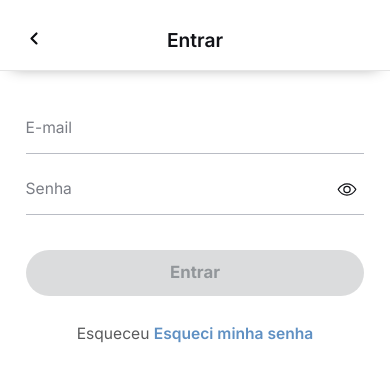
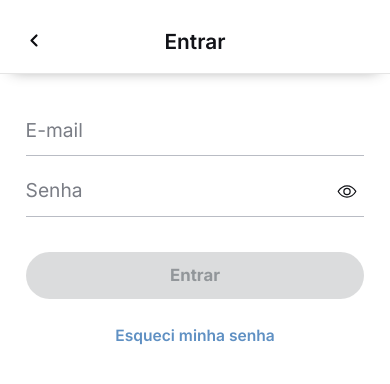
Before and after one commit to alexprogran/igreja-carvalho-de-justica, a Next.js app: page /entra in a window 390 px wide. Shown: the top 384 px of the page. Built offline with nearby package versions, Linux system fonts and the light colour scheme.

Commit message:
Ajustes no Entra/

```diff
--- a/components/form/Form.module.css
+++ b/components/form/Form.module.css
@@ -39,7 +39,9 @@
   transform: translateY(-50%);
   transform-origin: left top;
   color: #7a7d85;
-  font-size: clamp(0.97rem, 4vw, 1.05rem);
+  /* font-size: clamp(0.97rem, 4vw, 1.05rem); */
+    font-size: clamp(1.2rem, 4vw, 1.22rem);
+
   line-height: 1;
   pointer-events: none;
   transition: transform 0.18s ease, color 0.18s ease, font-size 0.18s ease;
--- a/components/layout/Retroced.module.css
+++ b/components/layout/Retroced.module.css
@@ -34,7 +34,7 @@
 .title {
   margin: 0;
   text-align: center;
-  font-size: clamp(1.2rem, 4vw, 2rem);
+  font-size: clamp(1.3rem, 4vw, 2rem);
   font-weight: 550;
   color: #111217;
 }
--- a/components/page/Cadastro/Cadastro.module.css
+++ b/components/page/Cadastro/Cadastro.module.css
@@ -13,7 +13,9 @@
   background: #fff !important;
   display: flex;
   flex-direction: column;
-  padding: 1.6rem;
+  /* padding: 1.6rem; */
+  padding: 1.6rem 1.5rem 3.5rem;
+
 }
 
 .legalSectionWrap {
--- a/components/page/Entra/Entra.jsx
+++ b/components/page/Entra/Entra.jsx
@@ -65,7 +65,7 @@ export default function Entra({ onSubmitLogin }) {
         {errorMessage ? <p className={styles.errorText}>{errorMessage}</p> : null}
 
         <p className={styles.accountText}>
-          Esqueceu{" "}
+          {/* Esqueceu{" "} */}
           <Link href="/login" className={styles.accountLink}>
             Esqueci minha senha
           </Link>
```
